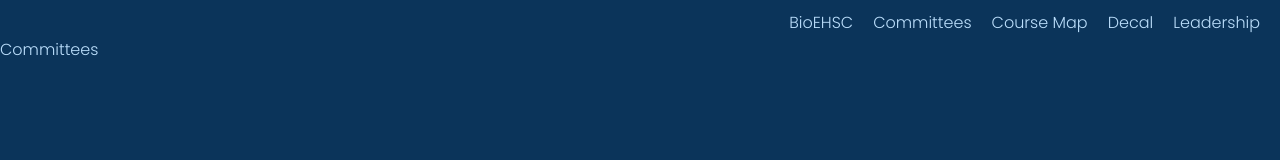
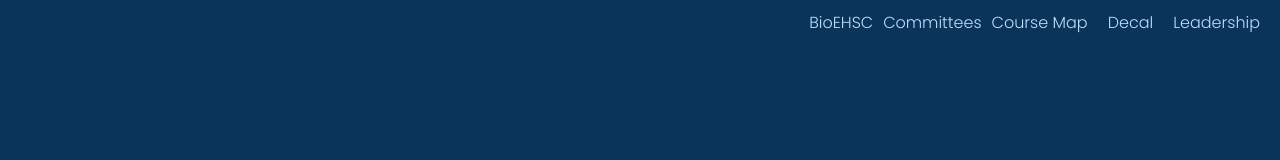
Before and after one commit to bioehswebmasters/bioehswebsite, a React (Create React App) app: page /Committees in a window 1280 px wide. Shown: the top 160 px of the page. Built offline with nearby package versions, Linux system fonts and the light colour scheme; a web font is replaced by a local one.

Commit message:
dropdown menu in

```diff
--- a/src/components/Navbar/Navbar.css
+++ b/src/components/Navbar/Navbar.css
@@ -1,7 +1,7 @@
 @import url('https://fonts.googleapis.com/css2?family=Poppins:wght@300&display=swap');
 .navbar {
     background-color:#0b345a;
-    overflow: hidden;
+    overflow: visible;
     display: flex;
     justify-content: flex-end;
     align-items: center;
@@ -9,6 +9,8 @@
     top: 0;
     width: 100%;
     padding: 10px;
+
+
   }
 
   .options {
--- a/src/components/Navbar/Navbar.jsx
+++ b/src/components/Navbar/Navbar.jsx
@@ -1,14 +1,14 @@
 import React from 'react';
 import { Link } from 'react-router-dom';
-
 import './Navbar.css';
+import CommitteesDropdown from './WebsiteFunctions/CommitteesDropdown';
 
 function Navbar() {
   return (
     <nav className="navbar">
       <div className="options">
         <Link to="/BioEHSC">BioEHSC</Link>
-        <Link to="/Committees">Committees</Link>
+        <CommitteesDropdown />
         <Link to="/CourseMap">Course Map</Link>
         <Link to="/Decal">Decal</Link>
         <Link to="/Leadership">Leadership</Link>
--- a/src/components/WebsiteFunctions/CommitteesDropdown.css
+++ b/src/components/Navbar/WebsiteFunctions/CommitteesDropdown.css
@@ -1,6 +1,8 @@
 .dropdown {
+  display: flex;
+  align-items: center;
+  list-style-type: none;
   position: relative;
-  display: inline-block;
 }
 
 .dropbtn {
@@ -12,24 +14,20 @@
   font-weight: normal;
   font-family: 'Poppins', sans-serif;
 }
-
 .dropdown-content {
+  list-style-type: none;
   display: none;
   position: absolute;
   background-color: #0b345a;
-  min-width: 200px;
+  color: #bbdefb;
+  min-width: 100px;
+  font-size: 12px;
   box-shadow: 0px 8px 16px 0px rgba(0, 0, 0, 0.2);
   z-index: 1;
-  margin-top: 16px; /* Add some space below the button */
+  top: 100%; /* Position the dropdown below the button */
+  left: 0;
 }
 
-.dropdown-content a {
-  color: #bbdefb;
-  padding: 12px 16px;
-  text-decoration: none;
-  display: none;
-  font-family: 'Poppins', sans-serif;
-}
 
 .dropbtn:hover {
   background-color: #bbdefb;
@@ -39,8 +37,3 @@
 .dropdown:hover .dropdown-content {
   display: block;
 }
-
-.dropdown-content a {
-  display: block;
-  font-family: 'Poppins', sans-serif;
-}
--- /dev/null
+++ b/src/components/Navbar/WebsiteFunctions/CommitteesDropdown.jsx
@@ -0,0 +1,29 @@
+import React, { useState } from 'react';
+import './CommitteesDropdown.css';
+const CommitteesDropdown = () => {
+  const [showOptions, setShowOptions] = useState(false);
+
+  const handleHover = () => {
+    setShowOptions(true);
+  }
+
+  const handleLeave = () => {
+    setShowOptions(false);
+  }
+
+  return (
+    <li className="dropdown" onMouseEnter={handleHover} onMouseLeave={handleLeave}>
+      <button className="dropbtn">Committees</button>
+      {showOptions && (
+        <ul className="dropdown-content">
+          <li>Academic</li>
+          <li>Outreach</li>
+          <li>Professional Development</li>
+          <li>Projects</li>
+        </ul>
+      )}
+    </li>
+  );
+};
+
+export default CommitteesDropdown;
--- a/src/components/WebsiteFunctions/CommitteesDropdown.jsx
+++ /dev/null
@@ -1,18 +0,0 @@
-import React from 'react'
-import './CommitteesDropdown.css'
-
-function CommitteesDropdown() {
-  return (
-    <div className="dropdown">
-      <button className="dropbtn">Committees</button>
-      <div className="dropdown-content">
-        <a href="#">Academic</a>
-        <a href="#">Outreach</a>
-        <a href="#">Professional Development</a>
-        <a href="#">Projects</a>
-      </div>
-    </div>
-  );
-}
-
-export default CommitteesDropdown
--- a/src/pages/committees.js
+++ b/src/pages/committees.js
@@ -1,11 +1,11 @@
 import React from "react";
-import CommitteesDropdown from "../components/WebsiteFunctions/CommitteesDropdown";
+import CommitteesDropdown from "../components/Navbar/WebsiteFunctions/CommitteesDropdown";
 //put candidate information as well here
 function Committees(){
     return(
         <div>
         <h1> Welcome to committees</h1>
-        <CommitteesDropdown/>
+
         </div>
     )
 }
```
